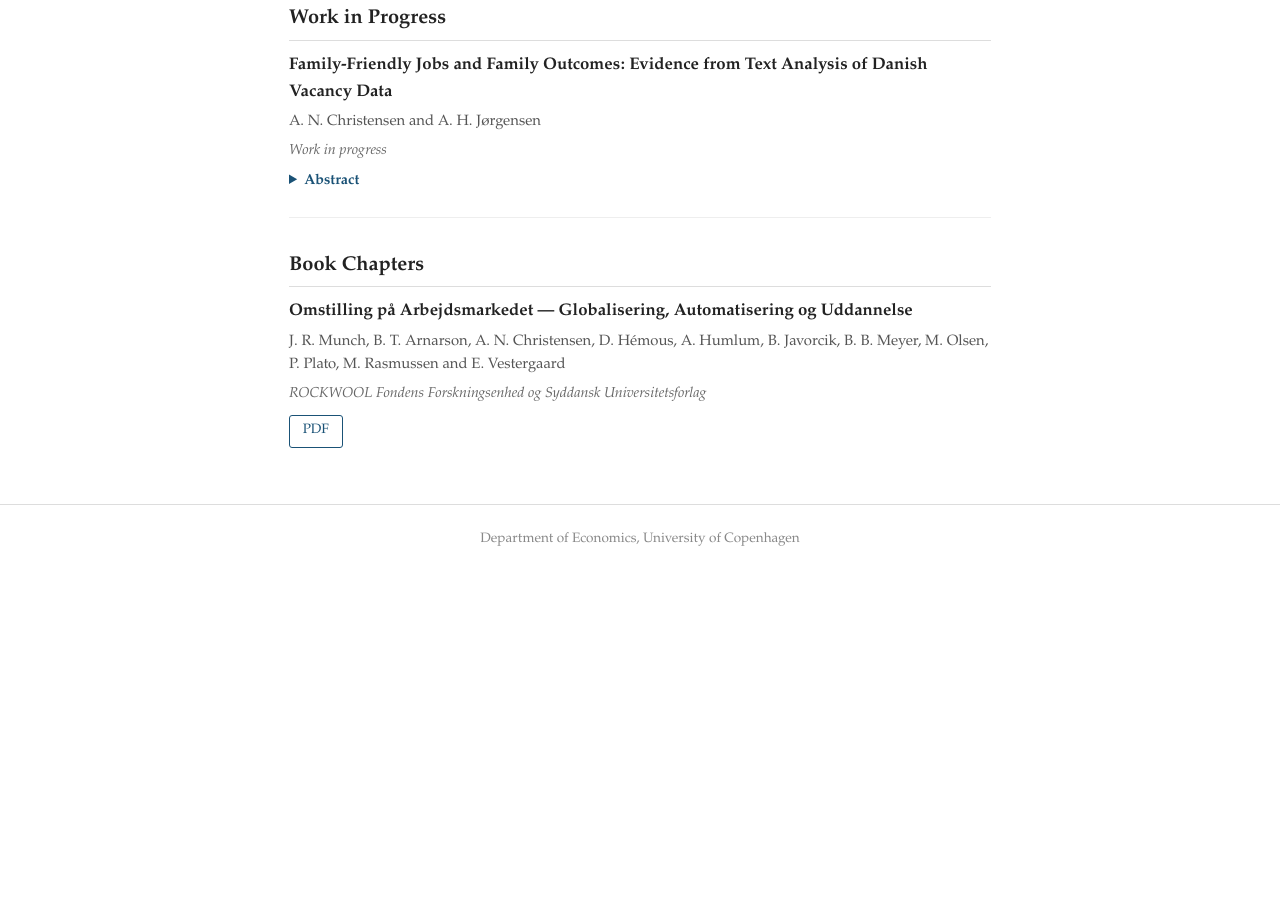
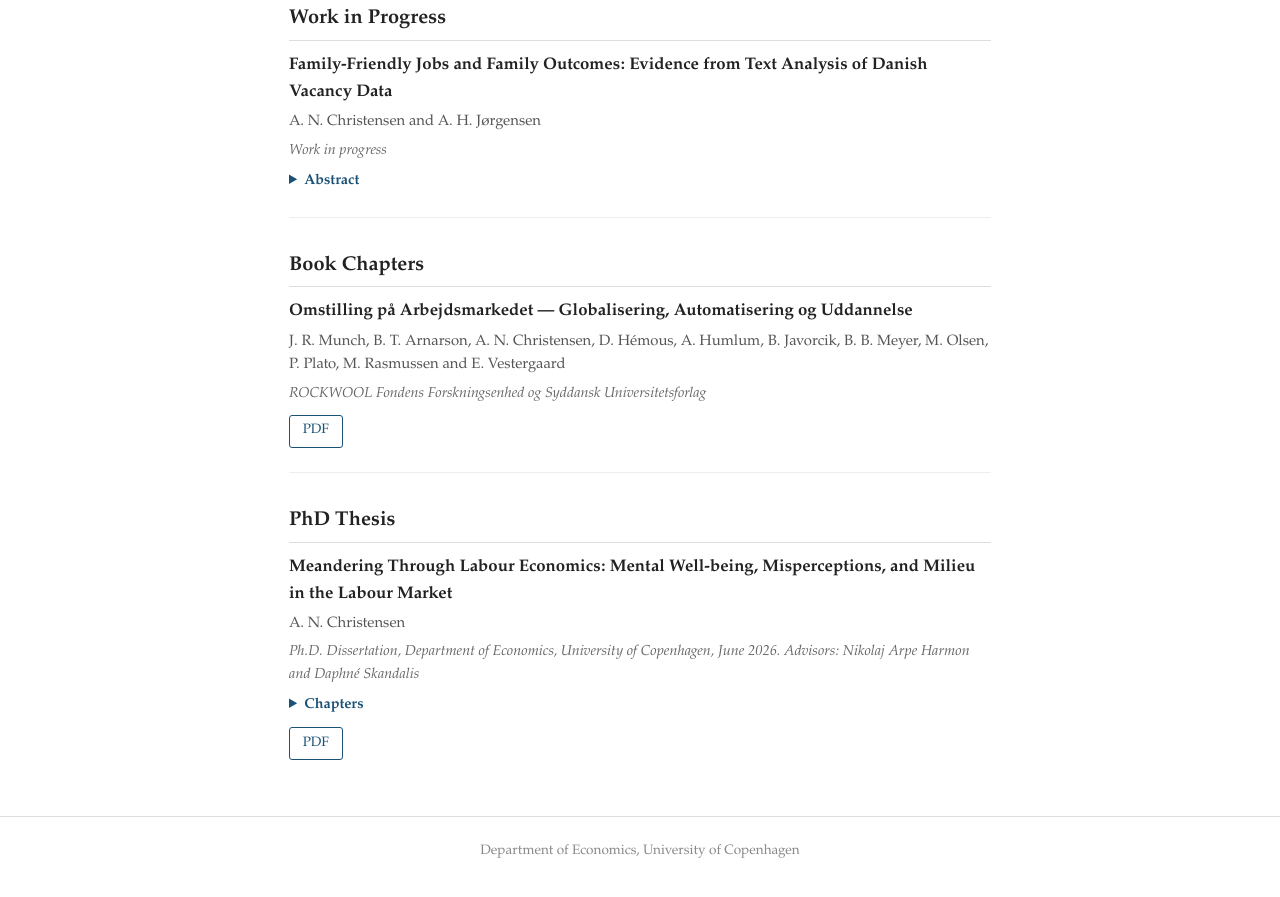
Before and after one commit to AskerNC/askernc.github.io, a Jekyll site: the page built from research.md, in a window 1280 px wide and 900 px high, scrolled down 756 px. Shown: the top 897 px of the window. Built offline with Jekyll 4.4.1, drawn with Linux system fonts in a browser that asks for light colours; before the commit the page ends 1343 px from its top, so only the background shows below that.

Commit message:
add thesis to website

```diff
--- a/research.md
+++ b/research.md
@@ -60,3 +60,20 @@ title: Research
     <a href="https://rockwoolfonden.s3.eu-central-1.amazonaws.com/wp-content/uploads/2023/09/RFF-Globalisering-automatisering-og-arbejdsmarkedet-BOG-K8-WEB.pdf?download=true">PDF</a>
   </div>
 </div>
+
+## PhD Thesis
+
+<div class="paper">
+  <div class="paper-title">Meandering Through Labour Economics: Mental Well-being, Misperceptions, and Milieu in the Labour Market</div>
+  <div class="paper-authors">A. N. Christensen</div>
+  <div class="paper-venue">Ph.D. Dissertation, Department of Economics, University of Copenhagen, June 2026. Advisors: Nikolaj Arpe Harmon and Daphné Skandalis</div>
+  <details>
+    <summary>Chapters</summary>
+    <p>1. Globalisation and the Gender Gap in Mental Well-Being<br>
+    2. Perceived Wage Differences and Early Career Job Search Choices<br>
+    3. Parental Transmission of Jobs and Non-Wage Amenities</p>
+  </details>
+  <div class="paper-links">
+    <a href="{{ '/assets/pdf/thesis_full.pdf' | relative_url }}">PDF</a>
+  </div>
+</div>
```
